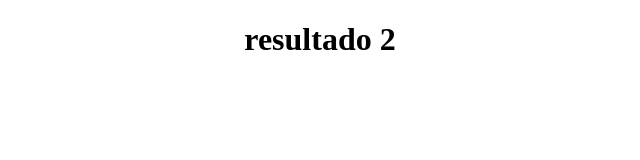
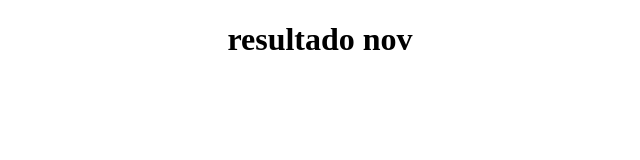
Before and after one commit to arturjuniorgo/goias, a plain HTML site: page index.html in a window 1280 px wide. Shown: the whole page, without its empty margins (320-960 px from the left). Drawn offline with Linux system fonts and the light colour scheme.

Commit message:
Update and rename resultado.html to index.html

```diff
--- a/resultado.html
+++ b/index.html
@@ -2,7 +2,7 @@
 <html>
 <head>
 <title>Resultado.html</title>
-<h1><center> resultado 2</center></h1>
+<h1><center> resultado nov</center></h1>
 </head>
 <body>
 
```
